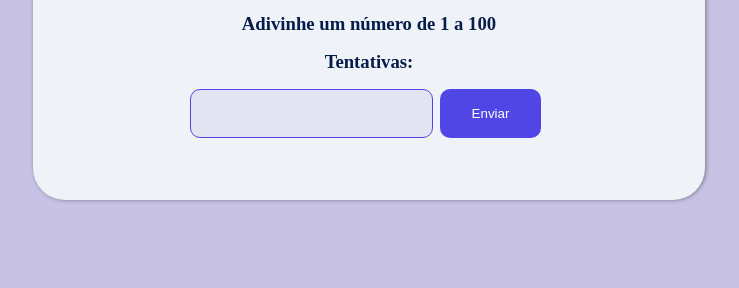
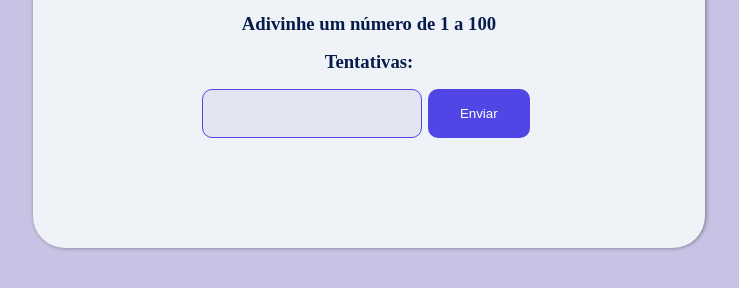
Before and after one commit to Caiocosta007/Jogo_Adivinhacao, a plain HTML site: page index.html in a window 1280 px wide. Shown: the part 104-392 px from the top of the page, without its empty margins (271-1010 px from the left). Drawn offline with Linux system fonts and the light colour scheme.

Commit message:
Update style.css

```diff
--- a/style.css
+++ b/style.css
@@ -15,6 +15,7 @@ div.content{
   max-width: 40rem;
   height: 15rem;
   padding: 1rem;
+  padding-bottom: 4rem;
   justify-items: center;
   border-radius: 2rem;
   box-shadow: 1px 0px 4px rgba(0, 0, 0, 0.411);
@@ -46,6 +47,7 @@ input[type=number] {
   padding: 1rem 2rem;
   border-radius: 10px;
   outline: none;
+  width: 12vw;
 }
 
 input[type=number]::-webkit-inner-spin-button, input[type=number]::-webkit-outer-spin-button {
```
